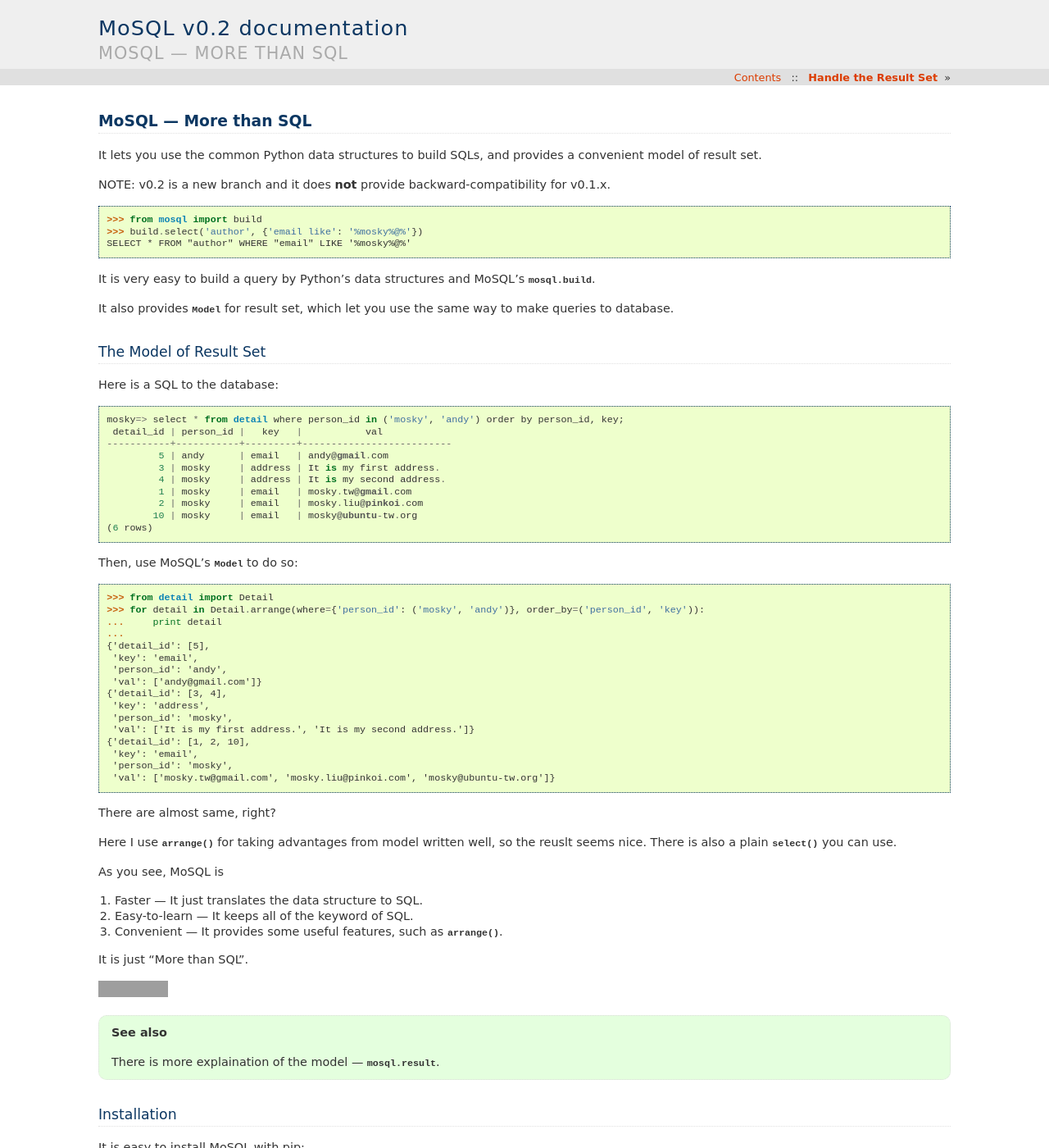
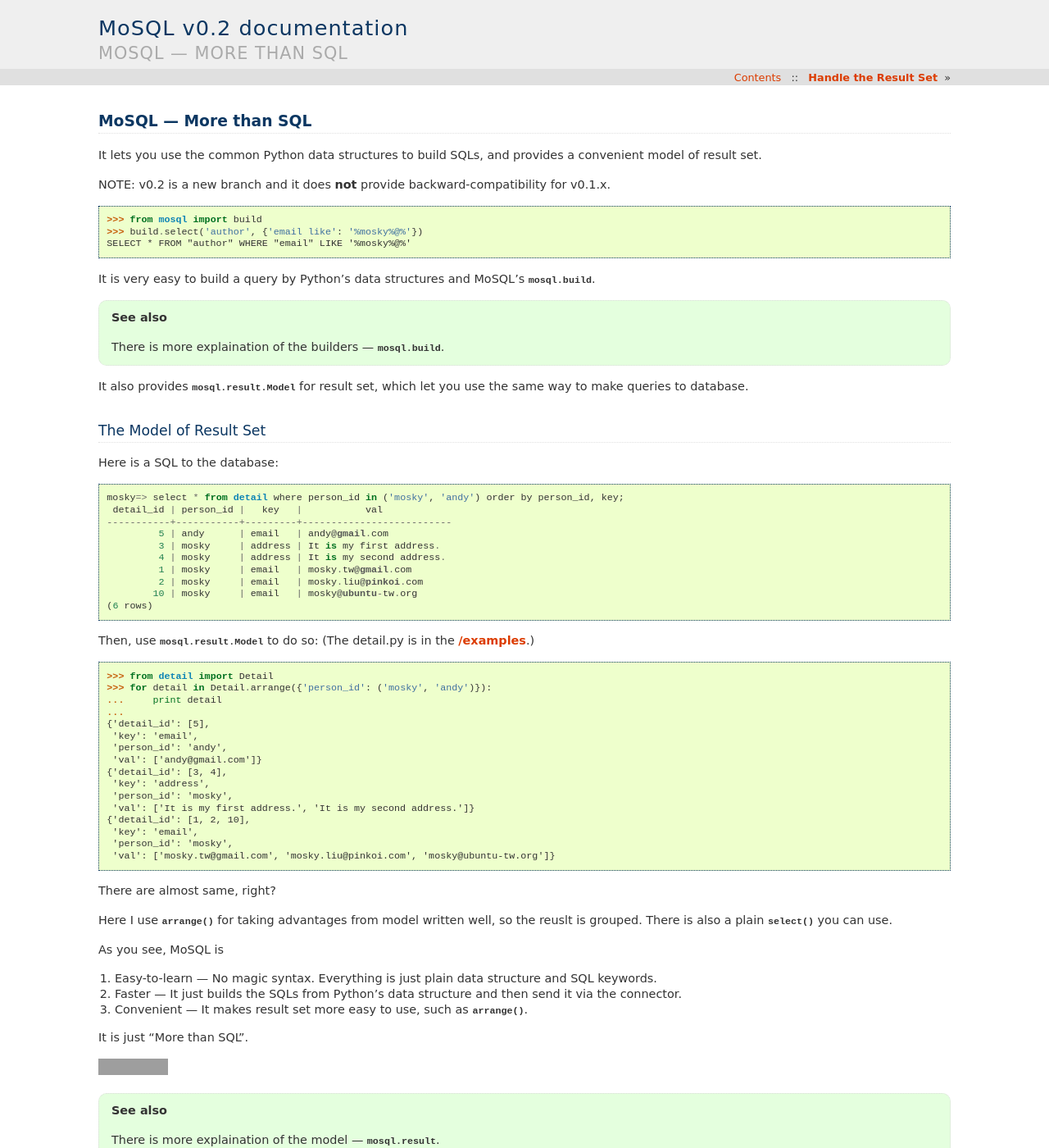
Before and after one commit to moskytw/mosql, a Sphinx documentation site: the page built from docs/index.rst, in a window 1280 px wide and 1400 px high. Shown: the whole window at 82% size. Built offline with Sphinx 7.4.7, drawn with Linux system fonts in a browser that asks for light colours; grey boxes are pictures that could not be loaded.

Commit message:
updated the doc

```diff
--- a/docs/index.rst
+++ b/docs/index.rst
@@ -21,7 +21,11 @@ v0.1.x.
 It is very easy to build a query by Python's data structures and
 MoSQL's :mod:`mosql.build`.
 
-It also provides :class:`~mosql.result.Model` for result set, which let you
+.. seealso ::
+
+    There is more explaination of the builders --- :class:`mosql.build`.
+
+It also provides :class:`mosql.result.Model` for result set, which let you
 use the same way to make queries to database.
 
 The Model of Result Set
@@ -42,12 +46,12 @@ Here is a SQL to the database:
             10 | mosky     | email   | mosky@ubuntu-tw.org
     (6 rows)
 
-Then, use MoSQL's :class:`~mosql.result.Model` to do so:
+Then, use :class:`mosql.result.Model` to do so: (The detail.py is in the `/examples <https://github.com/moskytw/mosql/tree/dev/examples>`_.)
 
 ::
 
     >>> from detail import Detail
-    >>> for detail in Detail.arrange(where={'person_id': ('mosky', 'andy')}, order_by=('person_id', 'key')):
+    >>> for detail in Detail.arrange({'person_id': ('mosky', 'andy')}):
     ...     print detail
     ...
     {'detail_id': [5],
@@ -66,14 +70,16 @@ Then, use MoSQL's :class:`~mosql.result.Model` to do so:
 There are almost same, right?
 
 Here I use :meth:`~mosql.result.Model.arrange` for taking advantages from model
-written well, so the reuslt seems nice. There is also a plain
+written well, so the reuslt is grouped. There is also a plain
 :meth:`~mosql.result.Model.select` you can use.
 
 As you see, MoSQL is
 
-1. Faster --- It just translates the data structure to SQL.
-2. Easy-to-learn --- It keeps all of the keyword of SQL.
-3. Convenient --- It provides some useful features, such as
+1. Easy-to-learn --- No magic syntax. Everything is just plain data structure
+   and SQL keywords.
+2. Faster        --- It just builds the SQLs from Python's data structure and
+   then send it via the connector.
+3. Convenient    --- It makes result set more easy to use, such as
    :meth:`~mosql.result.Model.arrange`.
 
 It is just "More than SQL".
```
